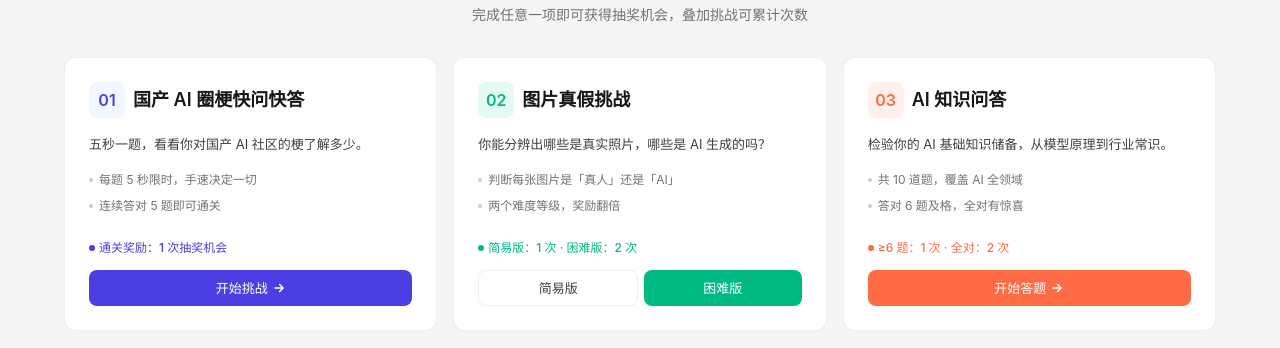
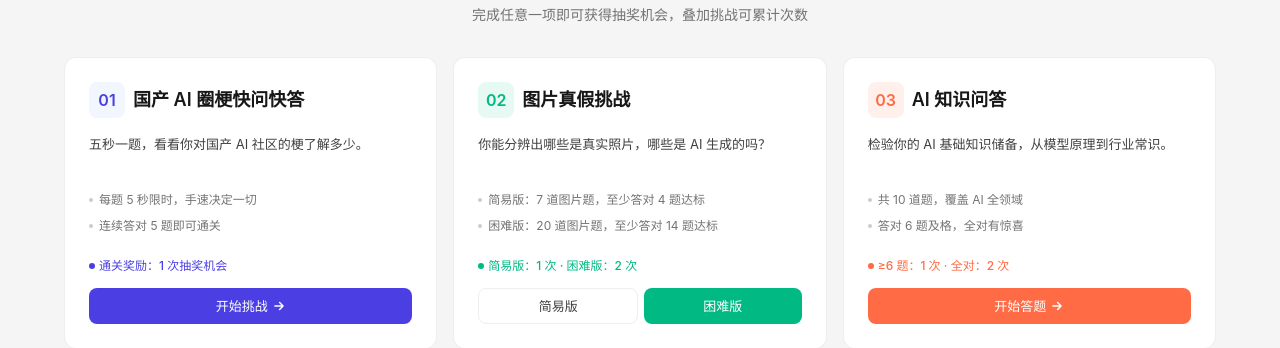
Before and after one commit to aidon-chen/1010trae-activity, a plain HTML site: page index.html in a window 1280 px wide. Shown: the part 614-962 px from the top of the page. Drawn offline with Linux system fonts and the light colour scheme.

Commit message:
refactor: 调整幸运转盘页面链接及卡片布局与内容
1. 修改幸运转盘页面返回链接从 home.html 改为 index.html
2. 为卡片添加 flex 布局属性，确保三张卡片内部区块对齐
3. 为卡片描述和特性区域添加注释说明，优化布局逻辑
4. 拆分卡片特性内容为简易版和困难版的具体描述
5. 为卡片容器添加相对定位样式，适配布局需求

```diff
--- a/index.html
+++ b/index.html
@@ -616,6 +616,8 @@ img { display: block; max-width: 100%; }
 }
 
 .card {
+  display: flex;          /* 纵向 flex，配合 flex:1 让三张卡片内部各区块横向对齐 */
+  flex-direction: column;
   background: var(--bg-default);
   border: 1px solid var(--border-l1);
   border-radius: var(--radius-2xl);
@@ -674,12 +676,14 @@ img { display: block; max-width: 100%; }
   line-height: 20px;
   color: var(--text-secondary);
   margin-bottom: var(--sp-8);
+  min-height: 40px; /* 预留两行高度，保证三张卡片的 features 起始位置一致 */
 }
 .card__features {
   display: flex;
   flex-direction: column;
   gap: var(--sp-3);
   margin-bottom: var(--sp-10);
+  flex: 1; /* 占满剩余空间，把奖励行和按钮统一压到卡片底部 */
 }
 .card__feature {
   display: flex;
@@ -1160,7 +1164,7 @@ img { display: block; max-width: 100%; }
       <p class="section-head__desc">完成任意一项即可获得抽奖机会，叠加挑战可累计次数</p>
     </div>
 
-    <div class="cards">
+    <div class="cards" style="position: relative;">
       <!-- 卡片 01 -->
       <div class="card card--01">
         <div class="card__header">
@@ -1187,8 +1191,8 @@ img { display: block; max-width: 100%; }
         </div>
         <p class="card__desc">你能分辨出哪些是真实照片，哪些是 AI 生成的吗？</p>
         <ul class="card__features">
-          <li class="card__feature">判断每张图片是「真人」还是「AI」</li>
-          <li class="card__feature">两个难度等级，奖励翻倍</li>
+          <li class="card__feature">简易版：7 道图片题，至少答对 4 题达标</li>
+          <li class="card__feature">困难版：20 道图片题，至少答对 14 题达标</li>
         </ul>
         <div class="card__reward">简易版：1 次 · 困难版：2 次</div>
         <div class="card__btn-row">
@@ -1315,4 +1319,5 @@ img { display: block; max-width: 100%; }
 
 
 
+
 </body></html>
```
Also changed, not shown: lucky-wheel.html (+1 -1 lines).
